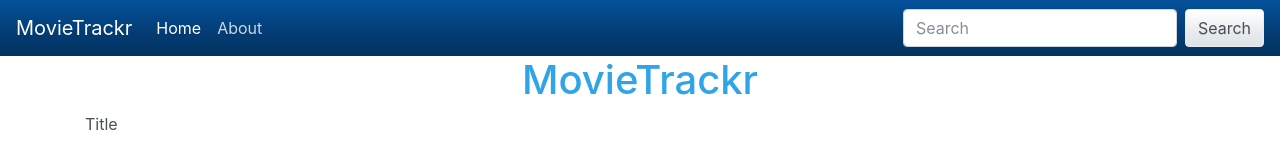
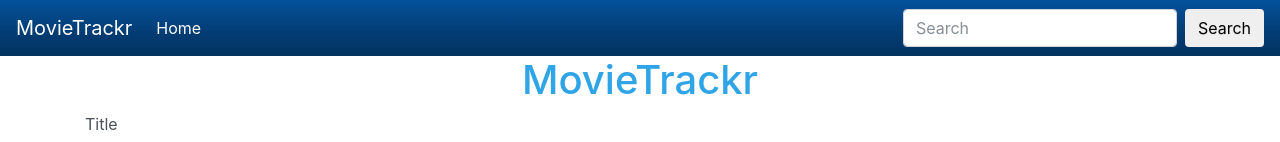
Before and after one commit to asaadkhattab/MovieTrackr, a website: page public/index.html in a window 1280 px wide. Shown: the top 142 px of the page. Drawn offline with nearby package versions, Linux system fonts and the light colour scheme; no server answers.

Commit message:
Removed about

```diff
--- a/public/index.html
+++ b/public/index.html
@@ -28,13 +28,10 @@
           <li class="nav-item active">
             <a class="nav-link" href="index.html">Home <span class="sr-only">(current)</span></a>
           </li>
-          <li class="nav-item">
-            <a class="nav-link" href="api/about">About</a>
-          </li>
         </ul>
         <form class="form-inline my-2 my-lg-0">
           <input class="form-control mr-sm-2" type="text" placeholder="Search">
-          <button class="btn btn-secondary my-2 my-sm-0" type="submit">Search</button>
+          <button class="btn sbtn-secondary my-2 my-sm-0" type="submit">Search</button>
         </form>
       </div>
     </nav>
```
